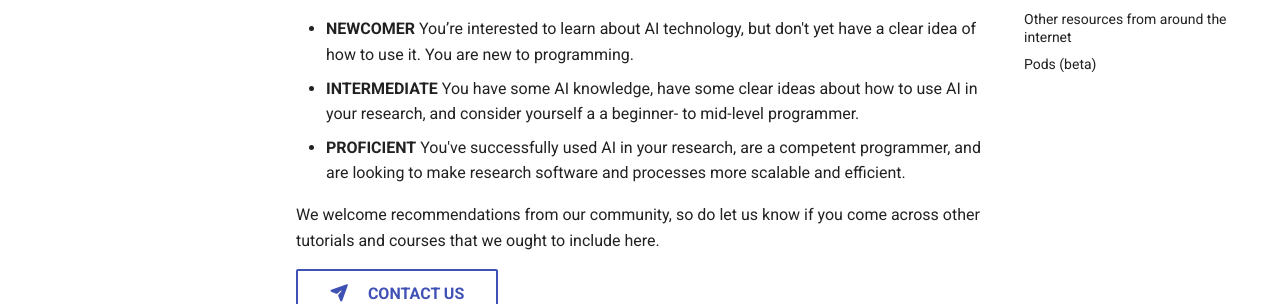
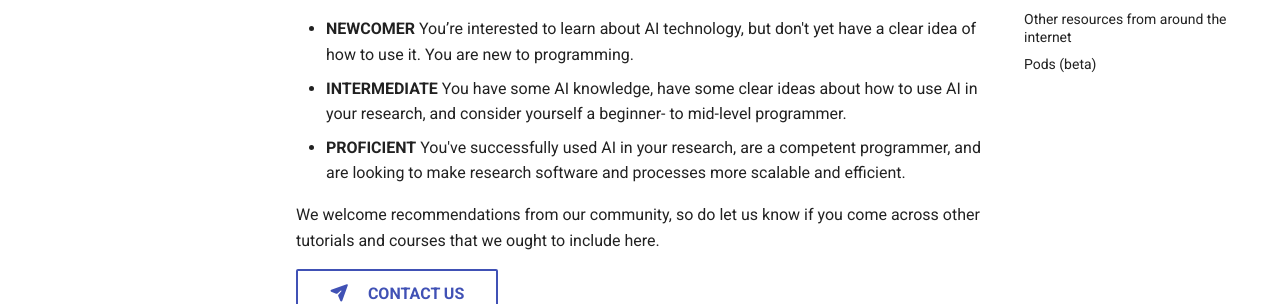
Before and after one commit to acceleratescience/resource-hub, an MkDocs documentation site: the page built from docs/training.md, in a window 1280 px wide and 900 px high. Shown: the part 360-664 px from the top of the window. Built offline with MkDocs 1.6.1 and Material for MkDocs 9.7.7, drawn with Linux system fonts in a browser that asks for light colours; comment, search, counter and statistics services are not loaded.

```diff
--- a/docs/training.md
+++ b/docs/training.md
@@ -5,7 +5,7 @@ We’ve collected together some of the training courses and tutorials from the U
 To help find the training that you need, we’ve grouped by level:
 
 - **NEWCOMER** You’re interested to learn about AI technology, but don't yet have a clear idea of how to use it. You are new to programming.
-- **INTERMEDIATE** You have some AI knowledge, have some clear ideas about how to use AI in your research, and consider yourself a a beginner- to mid-level programmer.
+- **INTERMEDIATE** You have some AI knowledge, have some clear ideas about how to use AI in your research, and consider yourself a beginner- to mid-level programmer.
 - **PROFICIENT** You've successfully used AI in your research, are a competent programmer, and are looking to make research software and processes more scalable and efficient.
 
 We welcome recommendations from our community, so do let us know if you come across other tutorials and courses that we ought to include here.
```
